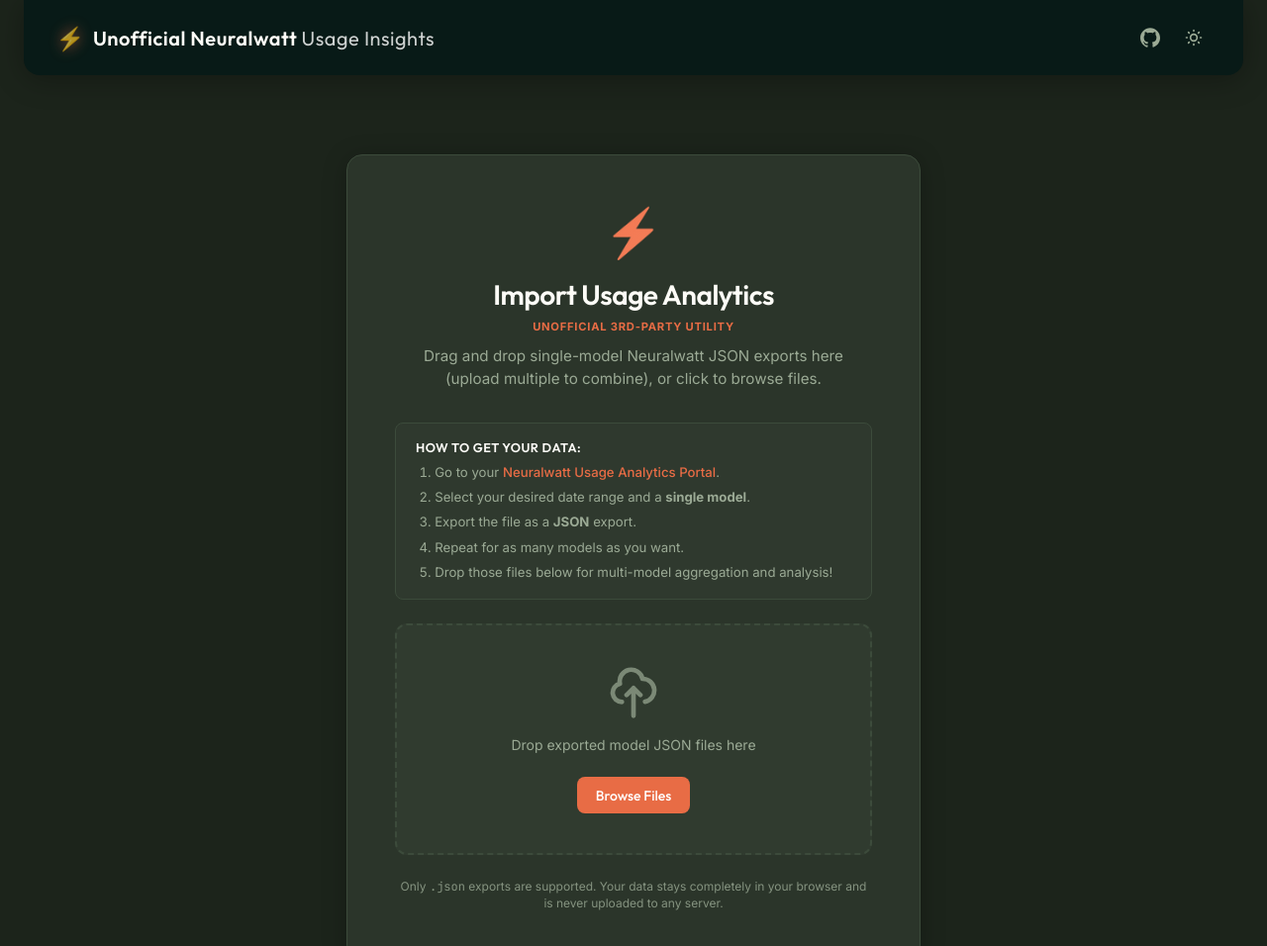
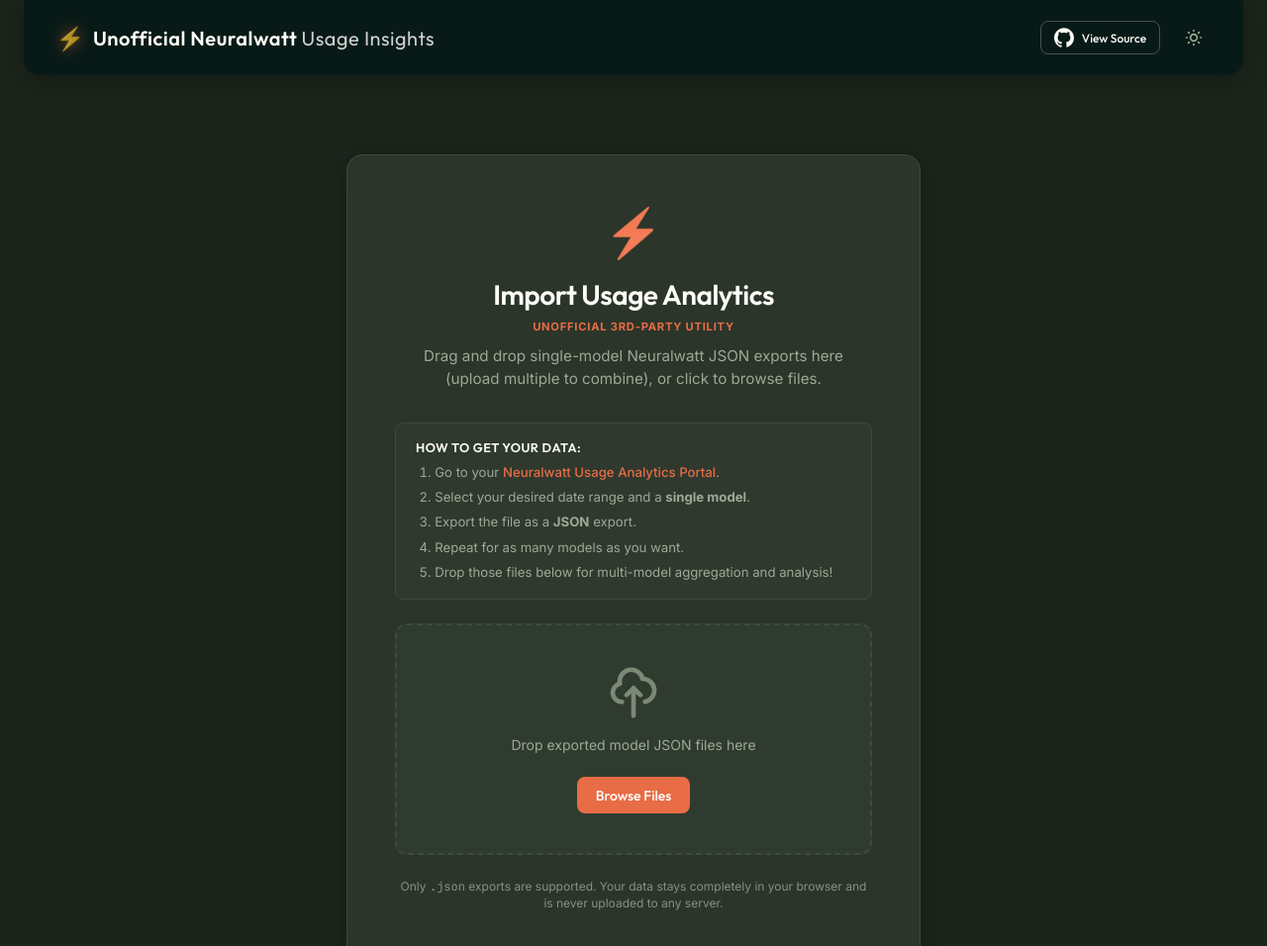
Before and after one commit to theflukeman/unofficial-neuralwatt-usage-insights, a plain HTML site: page index.html in a window 1280 px wide. Shown: the top 956 px of the page at 99% size. Drawn offline with nearby package versions, Linux system fonts and the light colour scheme; no server answers.

Commit message:
Promote GitHub link to a labeled button in the header
Replace the header's bare logo-only .header-link anchor with a
.btn .btn-secondary .btn-sm containing the GitHub mark and a
'View Source' label. Remove the redundant landing-card GitHub
button that was difficult to space.

```diff
--- a/index.html
+++ b/index.html
@@ -47,10 +47,11 @@
                 </div>
 
                 <!-- GitHub Source Link -->
-                <a class="header-link" href="https://github.com/theflukeman/unofficial-neuralwatt-usage-insights" target="_blank" rel="noopener" aria-label="View source on GitHub" title="View source on GitHub">
+                <a class="btn btn-secondary btn-sm" href="https://github.com/theflukeman/unofficial-neuralwatt-usage-insights" target="_blank" rel="noopener" aria-label="View source on GitHub" title="View source on GitHub">
                     <svg class="icon" fill="currentColor" viewBox="0 0 24 24" aria-hidden="true">
                         <path d="M12 .297c-6.63 0-12 5.373-12 12 0 5.303 3.438 9.8 8.205 11.385.6.113.82-.258.82-.577 0-.285-.01-1.04-.015-2.04-3.338.724-4.042-1.61-4.042-1.61C4.422 18.07 3.633 17.7 3.633 17.7c-1.087-.744.084-.729.084-.729 1.205.084 1.838 1.236 1.838 1.236 1.07 1.835 2.809 1.305 3.495.998.108-.776.417-1.305.76-1.605-2.665-.3-5.466-1.332-5.466-5.93 0-1.31.465-2.38 1.235-3.22-.135-.303-.54-1.523.105-3.176 0 0 1.005-.322 3.3 1.23.96-.267 1.98-.399 3-.405 1.02.006 2.04.138 3 .405 2.28-1.552 3.285-1.23 3.285-1.23.645 1.653.24 2.873.12 3.176.765.84 1.23 1.91 1.23 3.22 0 4.61-2.805 5.625-5.475 5.92.42.36.81 1.096.81 2.22 0 1.606-.015 2.896-.015 3.286 0 .315.21.69.825.57C20.565 22.092 24 17.592 24 12.297c0-6.627-5.373-12-12-12"/>
                     </svg>
+                    View Source
                 </a>
 
                 <!-- Theme Toggle -->
```
